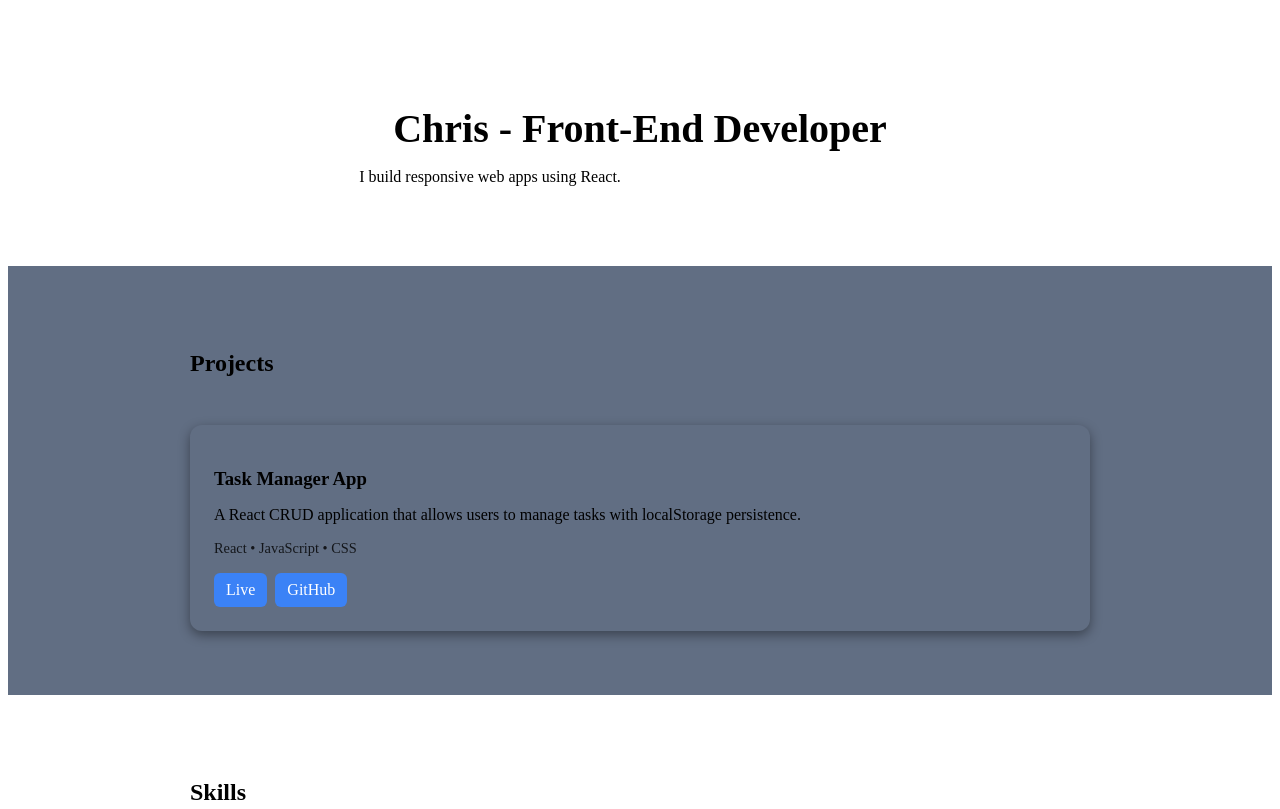
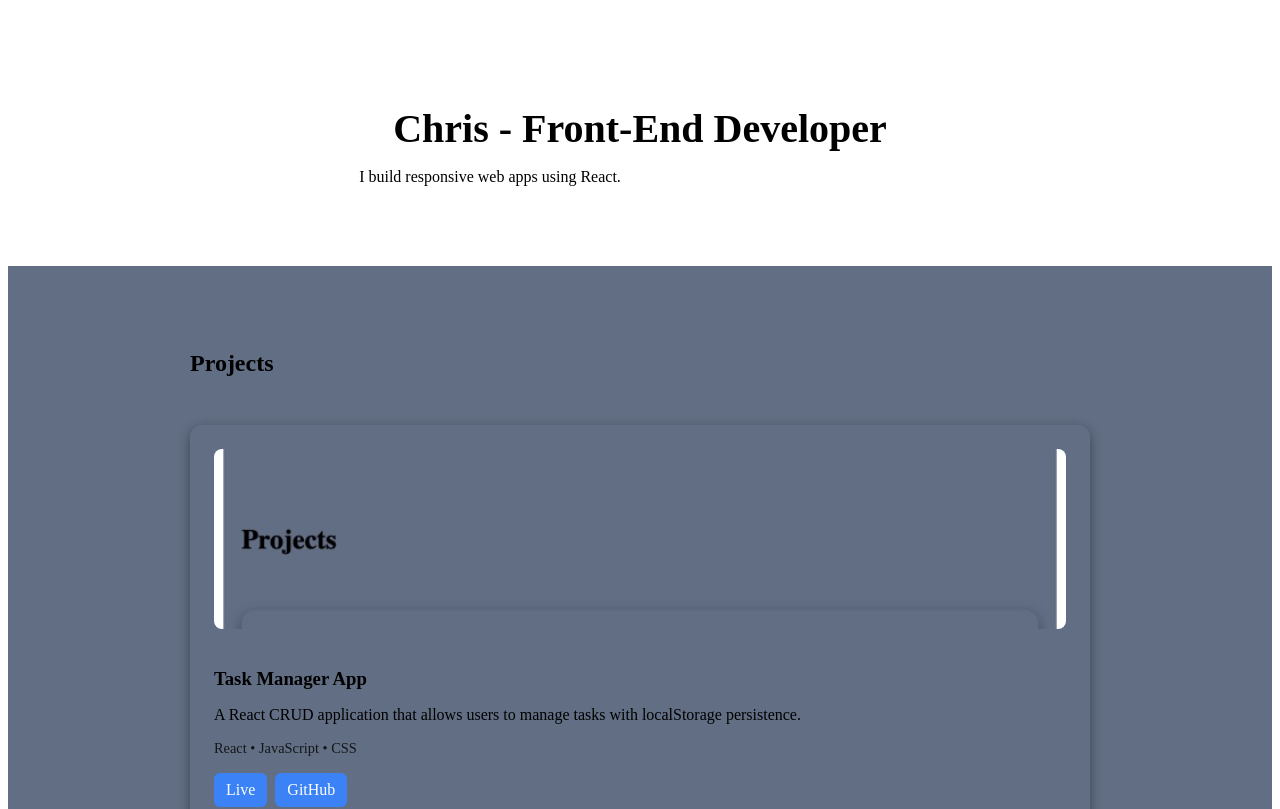
Before and after one commit to ccotti/portfolio, a React app: page / in a window 1280 px wide. Shown: the top 809 px of the page. Built offline with nearby package versions, Linux system fonts and the light colour scheme; the HTML template or start-up script is replaced by a standard one.

Commit message:
Add project screenshot

```diff
--- a/src/components/Projects.jsx
+++ b/src/components/Projects.jsx
@@ -9,6 +9,7 @@ function Projects() {
         <div className="projects-grid">
 
           <div className="project-card">
+            <img src={taskImage} alt="Task Manager App" />
             <h3>Task Manager App</h3>
             <p>
               A React CRUD application that allows users to manage tasks with
```
